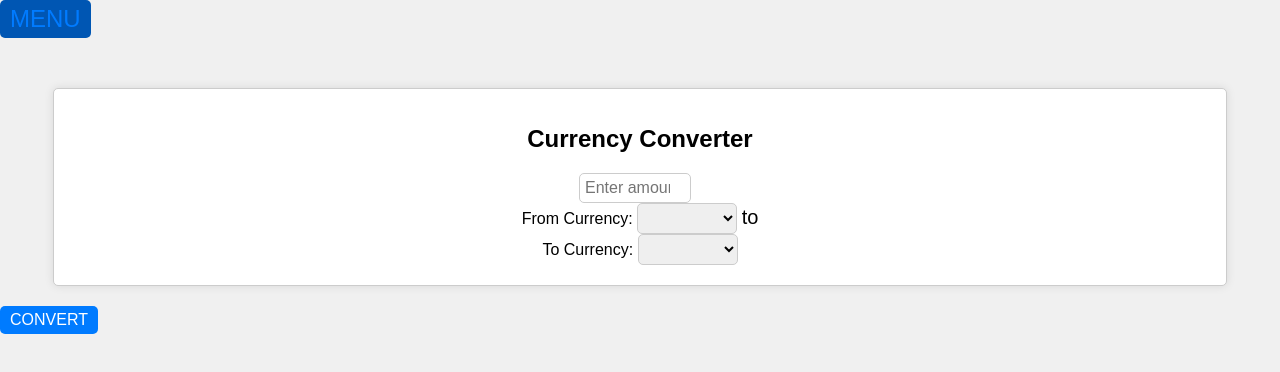
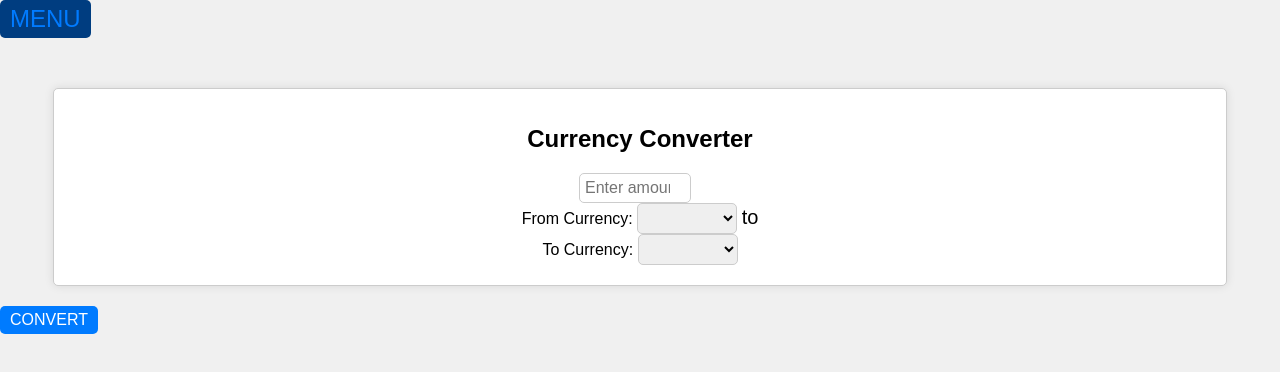
Before and after one commit to MEHD-IPRO/convert, a website: page index.html in a window 1280 px wide. In both pictures the pointer is over the button "MENU". Drawn offline with Linux system fonts and the light colour scheme; no server answers.

Commit message:
btn color

```diff
--- a/styles.css
+++ b/styles.css
@@ -63,7 +63,7 @@ button {
 
 /* Hover styles for the convert button */
 button:hover {
-    background-color: #0056b3;
+    background-color: #003d80; /* Darker hover background color for contrast */
 }
 
 /* Styles for screens up to 768px width (typical mobile devices) */
```
